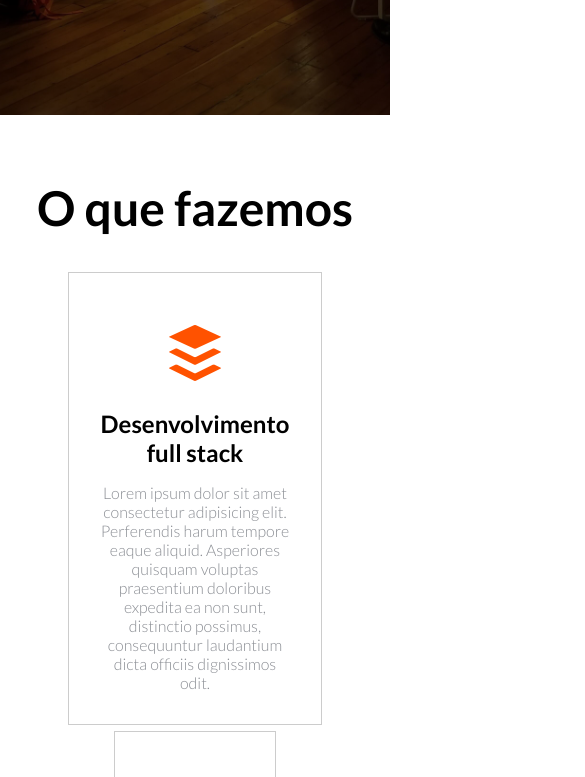
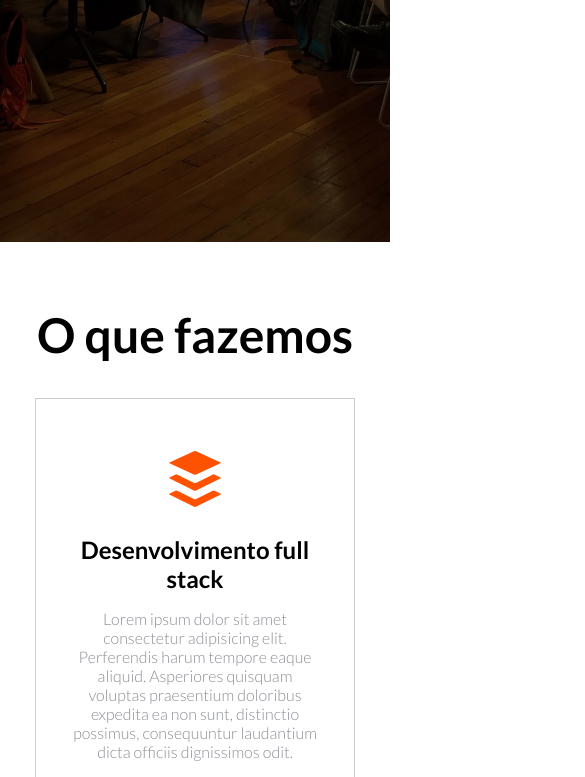
Before and after one commit to caiocastrofrs/Agency, a plain HTML site: page index.html in a window 390 px wide. Shown: the part 602-1379 px from the top of the page, 585 px wide, since content can reach past the window. Drawn offline with Linux system fonts and the light colour scheme.

Commit message:
projeto finalizado

```diff
--- a/sass/_utilities.sass
+++ b/sass/_utilities.sass
@@ -18,8 +18,8 @@
 
 //MOBILE
 @mixin mobile
-    @media (max-width: 425px)
-        @content
+  @media (max-width: 425px)
+    @content
 
 @mixin card-mobile
     width: 100%
@@ -43,9 +43,13 @@
 %card-hover
     .job-card-title, .job-card-cover
         opacity: 0
+
+        @include mobile
+        opacity: 1
     &:hover
         .job-card-title, .job-card-cover, .job-card-description
             opacity: 1
+
 // BTNS
 .btn
     padding: .6rem 1rem
--- a/sass/style.sass
+++ b/sass/style.sass
@@ -7,6 +7,8 @@
     height: 85vh
     background-size: cover
     background-position: center
+    @include mobile
+        height: 100vh
     nav
         @include mobile
             display: none
@@ -55,7 +57,7 @@
 
         @include mobile
             text-align: center
-
+            padding: 2rem
         h2
             font-size: 3rem
             @extend %title-text-shadow
@@ -88,7 +90,7 @@
             border: 1px solid #CCC
             transition: .3s
 
-             @include mobile
+            @include mobile
                 flex-basis: 100%
                 margin-bottom: 2rem
 
@@ -198,6 +200,9 @@ footer
         margin: 0 auto
         display: flex
         flex-wrap: wrap
+        @include mobile
+            max-width: 100%
+            flex-direction: column
 
         .footer-title
             color: #fff
@@ -205,14 +210,29 @@ footer
             margin-bottom: 1rem
     .footer-desc-container, .footer-links-container
         width: 50%
+
+        @include mobile
+            width: 100%
+            margin-bottom: 2rem
+            text-align: center
+
     .footer-desc-container
         p
             width: 80%
             line-height: 1.3
+
+            @include mobile
+                width: 100%
     .footer-links-container
         display: flex
+
+
+        @include mobile
+            flex-direction: column
         &-list
             padding: 0 1rem
+            @include mobile
+                margin-bottom: 2rem
             li
                 margin-bottom: .5rem
                 a
@@ -225,5 +245,7 @@ footer
     .footer-copy-right-container
         width: 100%
         margin-top: 3rem
+        @include mobile
+            text-align: center
         p
             margin-bottom: 1rem
```
Also changed, not shown: css/style.css, 1 other file.
